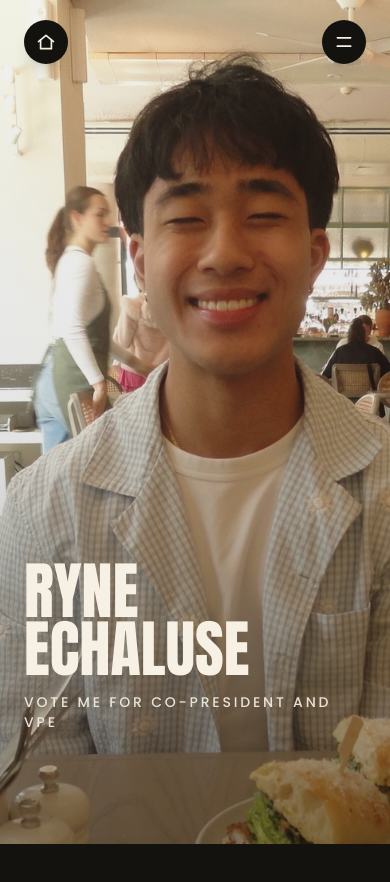
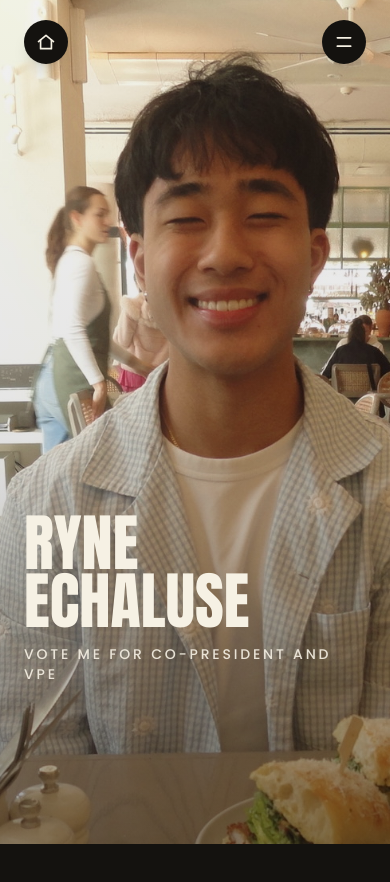
Before and after one commit to rjchls/CSESoc-Exec-Website, a React (Vite) app: page / in a window 390 px wide. Shown: the top 882 px of the page. Built offline with nearby package versions, Linux system fonts and the light colour scheme.

Commit message:
Moved landing page text up

```diff
--- a/src/components/Hero.tsx
+++ b/src/components/Hero.tsx
@@ -49,7 +49,7 @@ export default function Hero({ wrapperRef, progress, pin }: HeroProps) {
             style={{ opacity: 0.55 + progress * 0.45 }}
           />
 
-          <div className="relative z-10 w-full px-6 pb-[calc(7rem+env(safe-area-inset-bottom))] sm:px-10 sm:pb-14">
+          <div className="relative z-10 w-full px-6 pb-[calc(10rem+env(safe-area-inset-bottom))] sm:px-10 sm:pb-14">
             <h1 className="font-display leading-[0.85] text-paper uppercase">
               <span className="mb-[0.08em] block text-[clamp(3.5rem,16vw,10rem)] sm:text-[clamp(3rem,13vw,10rem)]">Ryne</span>
               <span className="block text-[clamp(3.5rem,16vw,10rem)] sm:text-[clamp(3rem,13vw,10rem)]">Echaluse</span>
```
